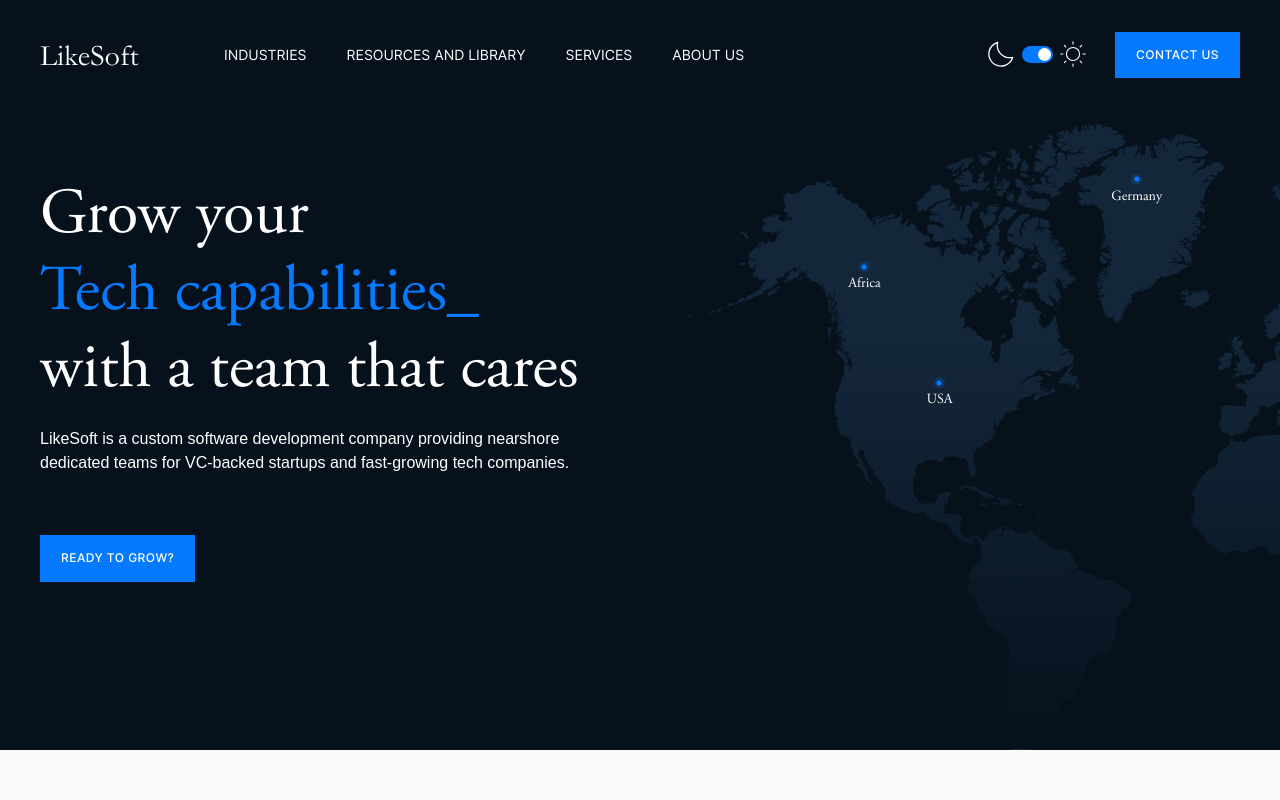
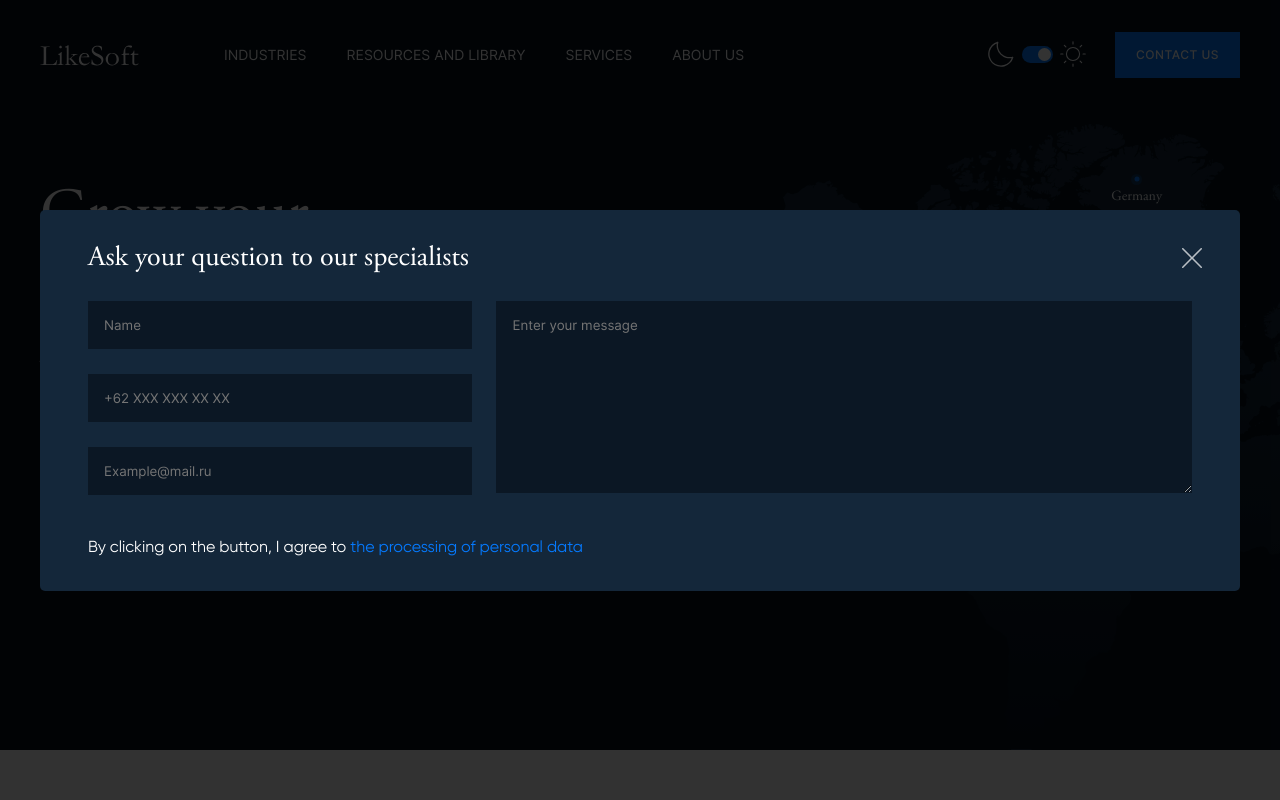
Before and after one commit to von808/LikeSoft, a website: page app/index.html in a window 1280 px wide. Both pictures are taken after a click on the link "READY TO GROW?". Shown: the top 800 px of the page. Drawn offline with nearby package versions, Linux system fonts and the light colour scheme.

Commit message:
added test popup

```diff
--- a/app/index.html
+++ b/app/index.html
@@ -10,6 +10,11 @@
 </head>
 
 <body>
+  <svg style="display: none">
+    <symbol id="close" viewBox="0 0 20 20" width="20" height="20">
+      <path d="M11.105 10l8.666-8.666A.781.781 0 1018.666.23L10 8.896 1.333.23A.781.781 0 10.23 1.334l8.666 8.667L.23 18.667a.781.781 0 101.105 1.105L10 11.106l8.666 8.666a.779.779 0 001.105 0 .781.781 0 000-1.105l-8.666-8.666z"></path>
+    </symbol>
+  </svg>
   <div class="wrapper">
     <header class="header" id="header">
       <div class="container">
@@ -58,7 +63,7 @@
               <p class="intro__text">
                 LikeSoft is a custom software development company providing nearshore dedicated teams for VC-backed startups and fast-growing tech companies.
               </p>
-              <a class="btn" href="#">Ready to grow?</a>
+              <a class="btn" href="#" data-modal="contact-modal">Ready to grow?</a>
             </div>
             <div class="intro__map">
               <div class="map__point map__point--1">
@@ -513,8 +518,88 @@
         </div>
       </div>
     </footer>
+    <!-- Modal -->
+    <div class="modal" id="contact-modal">
+      <div class="modal__content modal__content-contact">
+        <button class="modal__close" type="button">
+          <svg class="close">
+            <use href="#close"></use>
+          </svg>
+        </button>
+
+        <div class="modal__block">
+          <div class="modal__title">
+            Ask your question to our specialists
+          </div>
+          <form action="post" class="modal__form">
+            <div class="input">
+              <input type="text" class="modal__form-item" placeholder="Name">
+              <input type="text" class="modal__form-item" placeholder="+62 XXX XXX XX XX">
+              <input type="text" class="modal__form-item" placeholder="Example@mail.ru">
+            </div>
+            <div class="textarea">
+              <textarea name="" id="" cols="30" rows="10" class="modal__form-item" placeholder="Enter your message"></textarea>
+            </div>
+          </form>
+          <p class="modal__subtitle">
+            By clicking on the button, I agree to <span class="onlyblue-text">the processing of personal data</span>
+          </p>
+        </div>
+      </div>
+  </div>
   </div>
   <script src="js/main.min.js"></script>
+  <script src="https://ajax.googleapis.com/ajax/libs/jquery/3.5.1/jquery.min.js"></script>
+  <script>
+    const modalBTN = document.querySelectorAll('[data-modal]');
+    const body = document.body;
+    const modalClose = document.querySelectorAll('.modal__close');
+    const modal = document.querySelectorAll('.modal');
+
+    modalBTN.forEach(item => {
+        item.addEventListener('click', event => {
+            let $this = event.currentTarget;
+            let modalID = $this.getAttribute('data-modal');
+            let modal = document.getElementById(modalID);
+            let modalContent = modal.querySelector('.modal__content');
+
+            modalContent.addEventListener('click', event => {
+                event.stopPropagation();
+            });
+
+            modal.classList.add('show');
+            $(body).toggleClass('lock');
+
+            setTimeout(() => {
+                modalContent.style.transform = 'none';
+                modalContent.style.opacity = '1';
+            });
+        }, 1);
+    });
+    modalClose.forEach(item => {
+        item.addEventListener('click', event => {
+            let currentModal = event.currentTarget.closest('.modal');
+
+            closeModal(currentModal);
+        });
+    });
+    modal.forEach(item => {
+        item.addEventListener('click', event => {
+            let currentModal = event.currentTarget;
+
+            closeModal(currentModal);
+        });
+    });
+    function closeModal(currentModal) {
+        let modalContent = currentModal.querySelector('.modal__content');
+        modalContent.removeAttribute('style');
+
+        setTimeout(() => {
+            currentModal.classList.remove('show');
+            body.classList.remove('lock');
+        }, 200);
+    }
+  </script>
 </body>
 
 </html>
--- a/app/scss/_vars.scss
+++ b/app/scss/_vars.scss
@@ -1,5 +1,6 @@
 $garamond: 'Garamond', sans-serif;
 $inter: 'inter', sans-serif;
+$gilroy: 'Gilroy', sans-serif;
 $only-white: #fff;
 $only-blue: #057AFF;
 $only-grey: #6A7077;
@@ -24,6 +25,7 @@ $blackblue: #06111C;
   --var-cases-info-stack-bg:#FAFAFA;
   --var-cases-info-stack:#6A7077;
   --var-btn-c: #057AFF;
+  --var-modal-bg: #14273A;
 }
 
 [dark]{
--- a/app/scss/style.scss
+++ b/app/scss/style.scss
@@ -741,6 +741,105 @@
   }
 }
 
+/* Modal
+===============================*/
+body.lock {
+  overflow: hidden;
+}
+.modal {
+  display: none;
+  flex-direction: column;
+  justify-content: center;
+  align-items: center;
+  width: 100%;
+  height: 100%;
+  padding: 1rem;
+  background-color: rgba(0, 0, 0, 0.8);
+  position: fixed;
+  top: 0;
+  left: 0;
+  z-index: 1010;
+  &__content {
+    max-width: 1200px;
+    width: 100%;
+    max-height: 463px;
+    padding: 32px 48px 36px;
+    position: relative;
+    background-color: var(--var-modal-bg);
+    border-radius: 5px;
+    opacity: 0;
+    transform: translateY(-50px);
+    transition: transform 200ms ease-in-out, opacity 200ms ease-in-out;
+    overflow: auto;
+  }
+  &__close {
+    padding: 0;
+    background: none;
+    border: none;
+    cursor: pointer;
+    position: absolute;
+    top: 2rem;
+    right: 2rem;
+    width: 40px;
+    height: 40px;
+    &:hover .close {
+      transition: 0.1s linear;
+      opacity: 1;
+    }
+  }
+  .close {
+    fill: #fff;
+    width: 100%;
+    height: 100%;
+    padding: 10px;
+    opacity: 0.7;
+  }
+  &__block {
+    width: 100%;
+    height: 100%;
+  }
+  &__title{
+    font-family: 'Garamond', sans-serif;
+    font-size: 28px;
+    font-weight: 400;
+    line-height: 31px;
+    color: $only-white;
+    margin-bottom: 28px;
+  }
+  &__subtitle{
+    font-family: 'Gilroy', sans-serif;
+    font-size: 16px;
+    font-weight: 400;
+    line-height: 16px;
+    color: $only-white;
+  }
+  &__form{
+    display: flex;
+    justify-content: space-between;
+    margin-bottom: 44px;
+  }
+  .input{
+    display: flex;
+    flex-direction: column;
+    justify-content: space-between;
+    width: 34.78%;
+    color: $only-white;
+  }
+  .textarea{
+    width: 63%;
+  }
+  &__form-item{
+    padding: 16px;
+    background-color: rgb(11, 23, 36);
+    width: 100%;
+  }
+}
 
+.modal.show {
+  display: flex;
+}
+body.lock {
+  overflow: hidden;
+}
 
 @import 'media';
```
Also changed, not shown: app/css/style.min.css.
